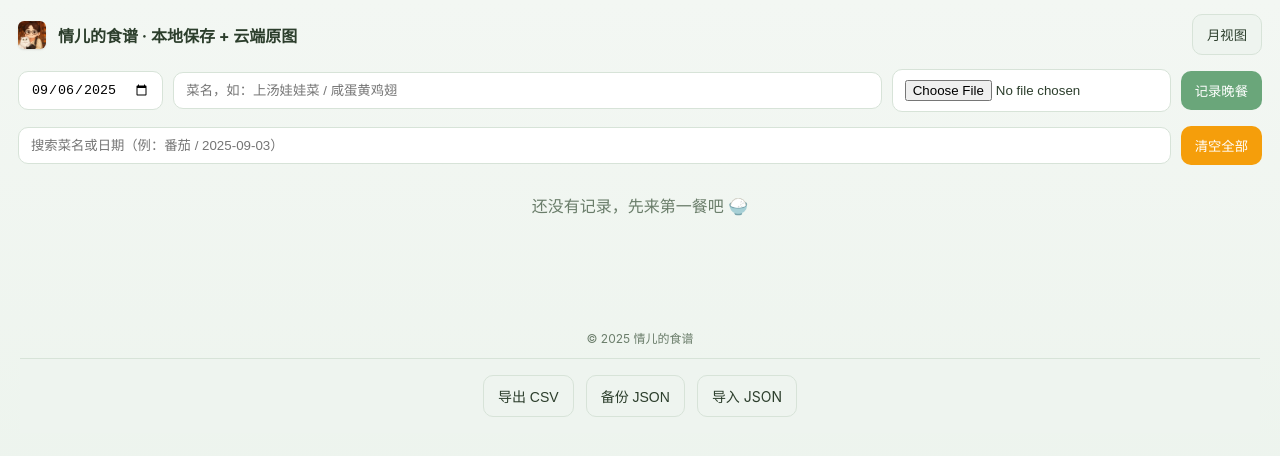
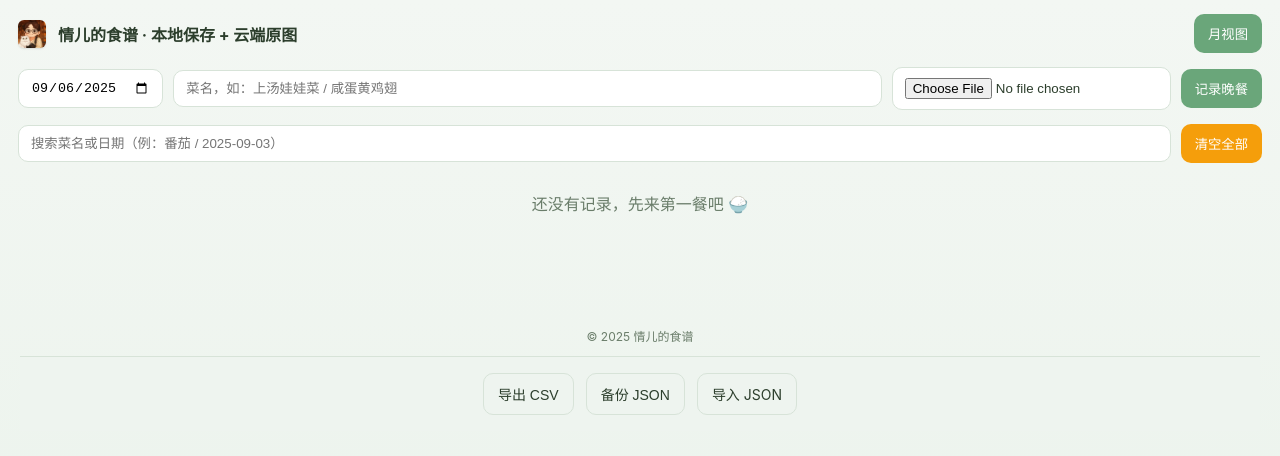
Before and after one commit to ywzyywwq/qinger-dinnerbook, a website: page public/index.html in a window 1280 px wide. Drawn offline with Linux system fonts and the light colour scheme.

Commit message:
Update index.html

```diff
--- a/public/index.html
+++ b/public/index.html
@@ -2,7 +2,7 @@
 <html lang="zh-CN">
 <head>
   <meta charset="utf-8" />
-  <meta name="viewport" content="width=device-width, initial-scale=1, initial-scale=1" />
+  <meta name="viewport" content="width=device-width, initial-scale=1" />
   <title>情儿的食谱 · 本地保存 + 云端原图</title>
 
   <!-- 样式 -->
@@ -17,7 +17,8 @@
     <img class="avatar" src="/icons/icon-64.png" alt="" />
     <div class="title">情儿的食谱 · 本地保存 + 云端原图</div>
     <div style="flex:1"></div>
-    <button id="toggle-view" class="btn ghost">月视图</button>
+    <!-- ✅ 已修改为主色按钮 -->
+    <button id="toggle-view" class="btn">月视图</button>
   </header>
 
   <!-- 工具条：日期 / 菜名 / 选择图片 / 记录晚餐 -->
@@ -67,7 +68,7 @@
   <footer>
     <p class="muted">© 2025 情儿的食谱</p>
 
-    <!-- 你要求：导出 / 备份 / 导入 放到最底部 -->
+    <!-- 导出 / 备份 / 导入 放到最底部 -->
     <div class="tools-bottom">
       <button id="export-csv"   class="btn ghost">导出 CSV</button>
       <button id="backup-json"  class="btn ghost">备份 JSON</button>
@@ -78,7 +79,7 @@
     </div>
   </footer>
 
-  <!-- 你原来的脚本放这里（保持不变即可） -->
+  <!-- 你原来的脚本 -->
   <script src="/app.js"></script>
 </body>
 </html>
```
